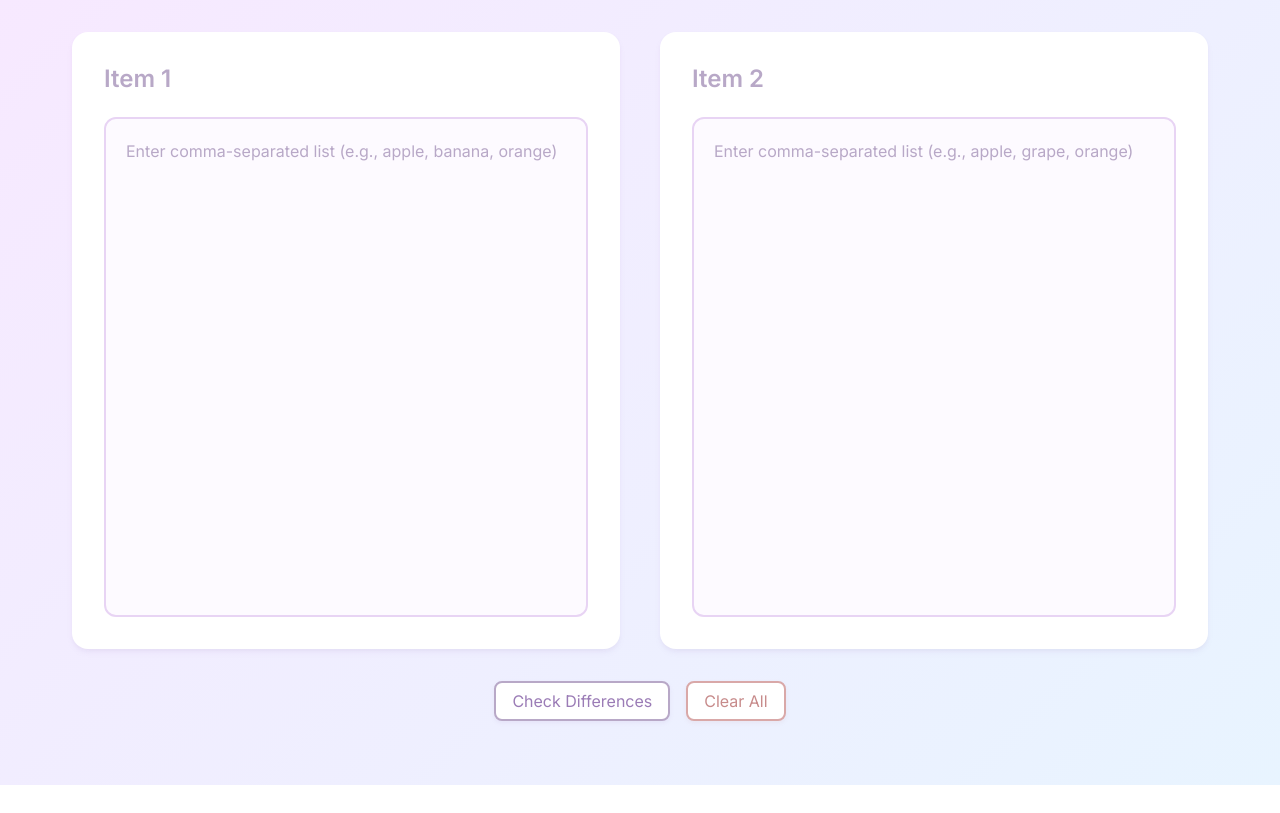
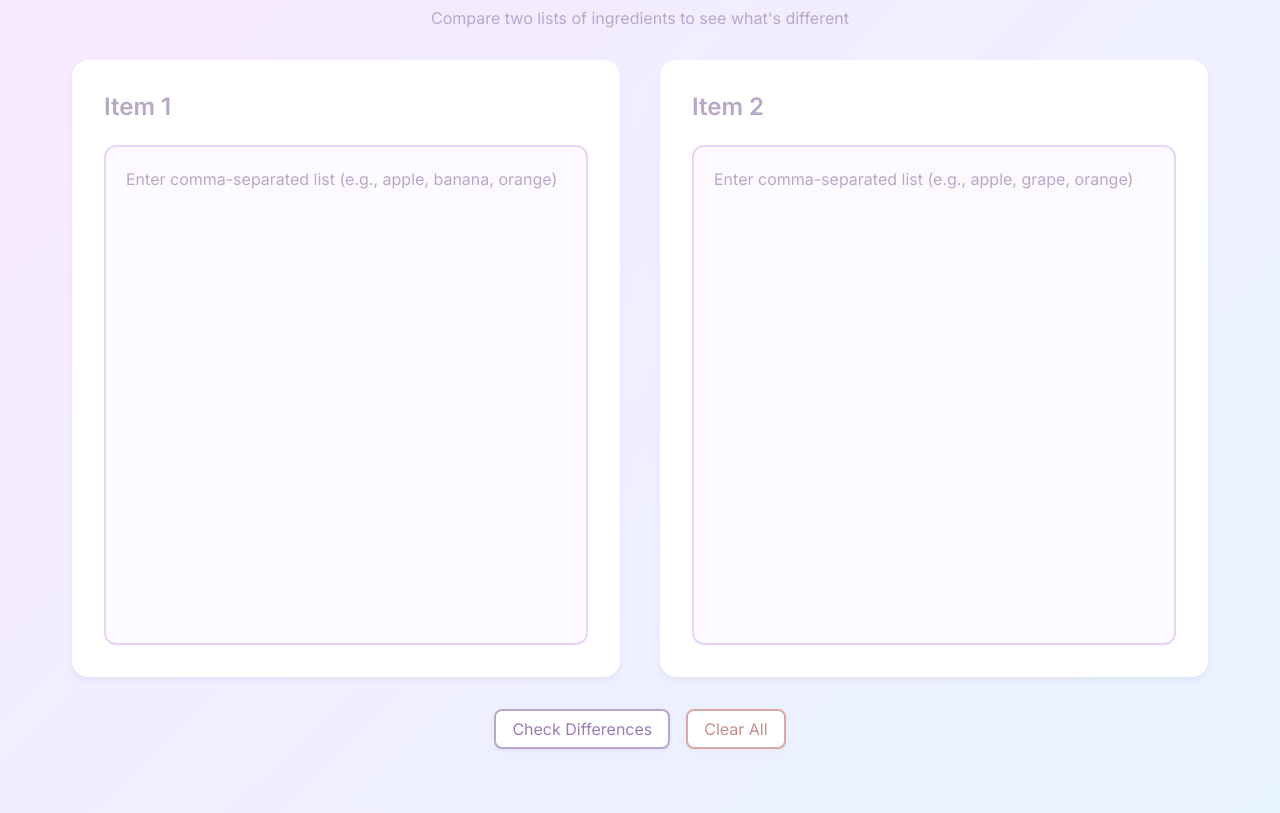
Before and after one commit to semiautobot/semiautobot.github.io, a plain HTML site: page ingredient-check/index.html in a window 1280 px wide. Shown: the part 129-942 px from the top of the page. Before the commit the page ends 914 px from the top, so only its background shows below. Drawn offline with Linux system fonts and the light colour scheme.

Commit message:
added description

```diff
--- a/ingredient-check/index.html
+++ b/ingredient-check/index.html
@@ -12,6 +12,7 @@
 <body>
     <div class="container">
         <h1>Ingredient Comparison Tool</h1>
+        <div class="instructions">Compare two lists of ingredients to see what's different</div>
         <div class="comparison-container">
             <div class="text-box">
                 <h2>Item 1</h2>
--- a/ingredient-check/pastel.css
+++ b/ingredient-check/pastel.css
@@ -168,3 +168,11 @@ h2 {
 .editable-text::-webkit-scrollbar-thumb:hover {
     background: #c4a8e8;
 }
+
+.instructions {
+    text-align: center;
+    font-family: 'Inter', sans-serif;
+    font-size: 1rem;
+    color: #b8a8c7;
+    margin: -1.5rem 0 2rem 0;
+}
```
